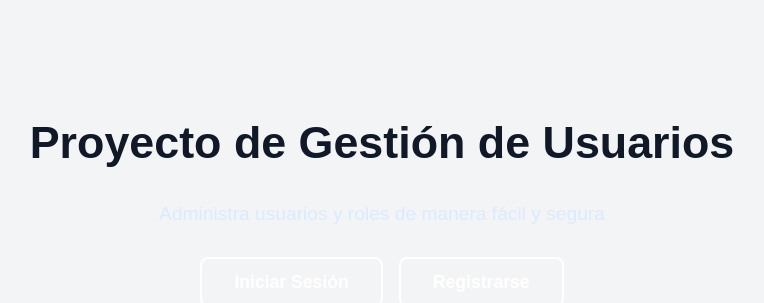
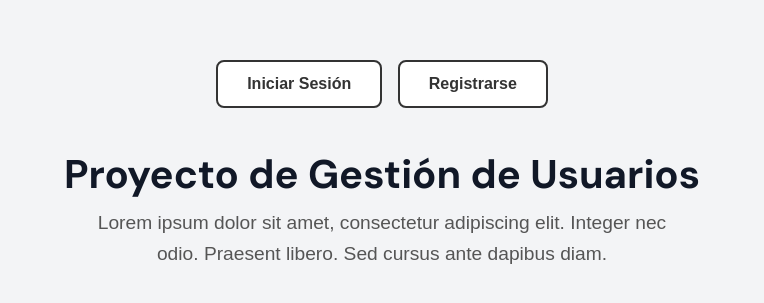
Before and after one commit to Marioelviranicolas/GestionUsuariosFullStack, a React (Vite) app in the folder ProyectoMKR/: page / in a window 1280 px wide. Shown: the part 235-538 px from the top of the page, without its empty margins (258-1022 px from the left). Built offline with nearby package versions, Linux system fonts and the light colour scheme; no server answers.

Commit message:
Cambio de landingPage

```diff
--- a/ProyectoMKR/package.json
+++ b/ProyectoMKR/package.json
@@ -16,6 +16,8 @@
     "react-dom": "^19.2.0",
     "react-hook-form": "^7.66.0",
     "react-router-dom": "^7.9.5",
+    "react-tsparticles": "^2.12.2",
+    "sass": "^1.94.0",
     "yup": "^1.7.1"
   },
   "devDependencies": {
--- a/ProyectoMKR/src/pages/publicas/HomePage.css
+++ b/ProyectoMKR/src/pages/publicas/HomePage.css
@@ -1,73 +1,73 @@
-/* src/pages/public/HomePage.css */
+@import url('https://fonts.googleapis.com/css2?family=DM+Sans:opsz,wght@9..40,100..1000&display=swap');
 
 body {
   margin: 0;
-    font-family: Arial, sans-serif;
-    background: linear-gradient(135deg, #2563eb, #7e22ce);
-    color: white;
+  font-family: 'DM Sans', sans-serif;
+  background-color: #ffffff; /* fondo claro */
+  color: #333; /* texto legible */
 }
 
 .homepage-container {
   min-height: 100vh;
   display: flex;
-    flex-direction: column;
+  flex-direction: column; /* columna */
   align-items: center;
   justify-content: center;
-    text-align: center;
-    padding: 2rem;
+  gap: 2rem;
+  text-align: center; /* todo centrado */
 }
 
+/* Botones */
+.homepage-buttons {
+  display: flex;
+  gap: 1rem;
+  justify-content: center;
+}
+
+.btn {
+  padding: 0.8rem 1.8rem;
+  font-size: 1rem;
+  border-radius: 8px;
+  font-weight: 600;
+  text-decoration: none;
+  transition: background 0.3s, color 0.3s, transform 0.2s;
+  border: 2px solid #333;
+}
+
+.btn-login {
+  background-color: #fff;
+  color: #333;
+}
+
+.btn-login:hover {
+  background-color: #333;
+  color: #fff;
+  transform: translateY(-2px);
+}
+
+.btn-register {
+  background-color: #fff;
+  color: #333;
+}
+
+.btn-register:hover {
+  background-color: #555;
+  color: #fff;
+  transform: translateY(-2px);
+}
+
+/* Texto */
 .homepage-title {
-    font-size: 2.8rem;
-    font-weight: bold;
-    margin-bottom: 1rem;
+  font-family: 'DM Sans', sans-serif;
+  font-size: 2.5rem;
+  font-weight: 700;
+  margin: 0.5rem 0;
 }
 
 .homepage-subtitle {
   font-size: 1.2rem;
-    color: #dbeafe;
-    margin-bottom: 2rem;
+  color: #555;
+  max-width: 600px;
+  line-height: 1.6;
+  margin: 0 auto;
 }
-
-  .homepage-buttons {
-    display: flex;
-    flex-direction: column;
-    gap: 1rem;
-  }
-
-  @media (min-width: 600px) {
-    .homepage-buttons {
-      flex-direction: row;
-    }
-  }
-
-  .btn {
-    padding: 0.8rem 2rem;
-    font-size: 1.1rem;
-    border-radius: 8px;
-    font-weight: bold;
-    text-decoration: none;
-    transition: background 0.3s, color 0.3s;
-  }
-
-  .btn-login {
-    border: 2px solid white;
-    color: white;
-    background: transparent;
-  }
-
-  .btn-login:hover {
-    background-color: white;
-    color: #2563eb;
-  }
-
-  .btn-register {
-    border: 2px solid white;
-    color: white;
-    background: transparent;
-  }
-
-  .btn-register:hover {
-    background-color: white;
-    color: #2563eb;
-  }
--- a/ProyectoMKR/src/pages/publicas/HomePage.jsx
+++ b/ProyectoMKR/src/pages/publicas/HomePage.jsx
@@ -1,22 +1,27 @@
-import { Link } from 'react-router-dom';
-import './HomePage.css'; // 👈 Import del CSS local
+import React from "react";
+import { Link } from "react-router-dom";
+import "./HomePage.css";
 
 function HomePage() {
   return (
     <div className="homepage-container">
-      <h1 className="homepage-title">Proyecto de Gestión de Usuarios</h1>
-      <p className="homepage-subtitle">
-        Administra usuarios y roles de manera fácil y segura
-      </p>
-
+      {/* Botones arriba */}
       <div className="homepage-buttons">
         <Link to="/login" className="btn btn-login">
           Iniciar Sesión
         </Link>
-
         <Link to="/register" className="btn btn-register">
           Registrarse
         </Link>
+      </div>
+
+      {/* Texto debajo */}
+      <div className="homepage-text">
+        <h1 className="homepage-title">Proyecto de Gestión de Usuarios</h1>
+        <p className="homepage-subtitle">
+          Lorem ipsum dolor sit amet, consectetur adipiscing elit.
+          Integer nec odio. Praesent libero. Sed cursus ante dapibus diam.
+        </p>
       </div>
     </div>
   );
```
Also changed, not shown: 1 other file (tests, documents, lock files or other folders). Lines whose indentation alone changed are shown as unchanged.
